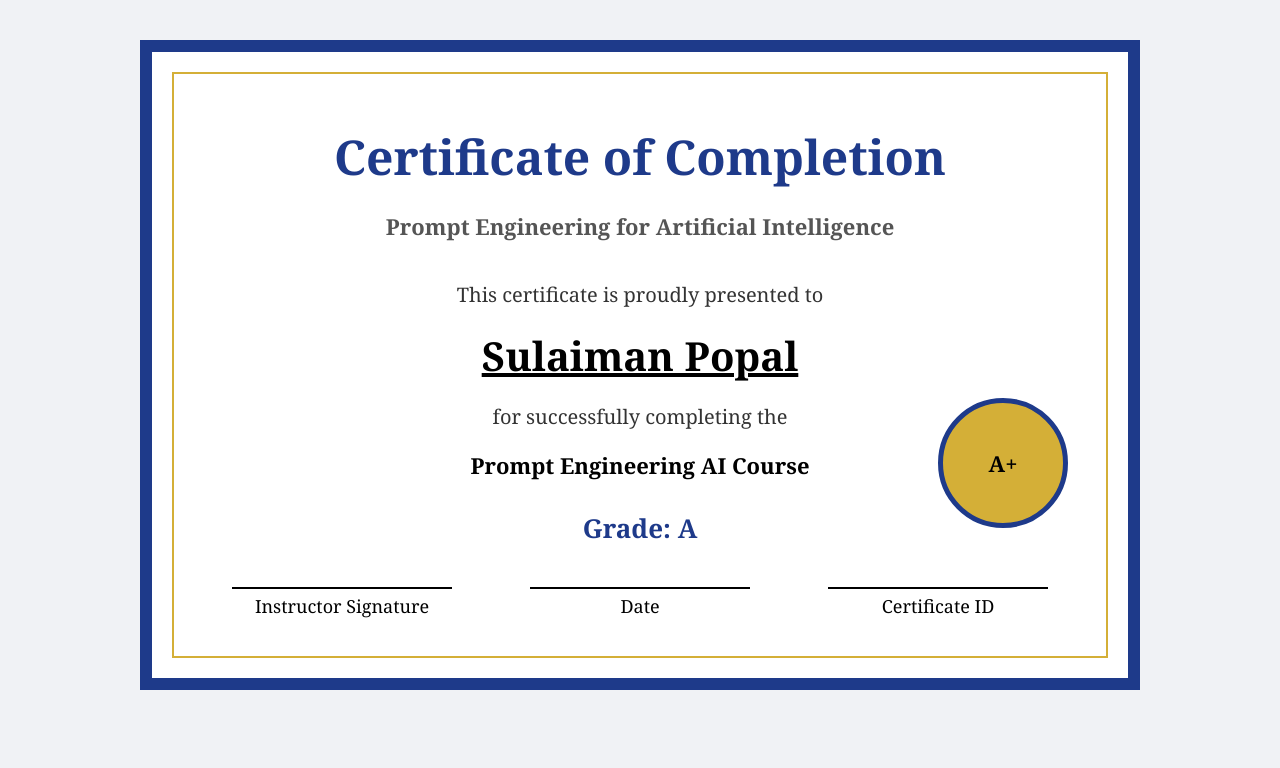
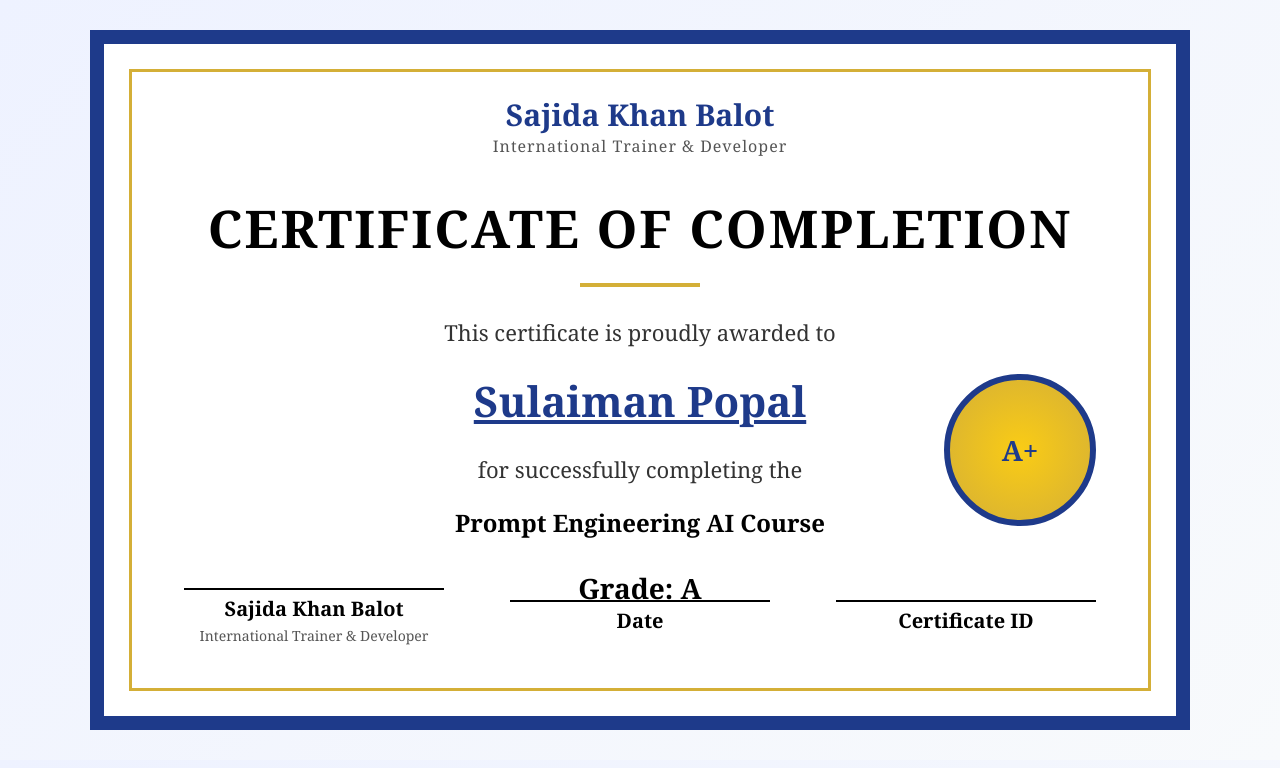
Before and after one commit to sajidakhanbalot/sulaimanprompt.github.io, a plain HTML site: page index.html in a window 1280 px wide. Drawn offline with Linux system fonts and the light colour scheme.

Commit message:
Revise certificate layout and styling

```diff
--- a/index.html
+++ b/index.html
@@ -3,19 +3,20 @@
 <head>
 <meta charset="UTF-8">
 <title>AI Course Completion Certificate</title>
+
 <style>
     body {
-            background: #f0f2f5;
+        background: linear-gradient(135deg, #eef2ff, #f8fafc);
         font-family: "Georgia", serif;
     }
 
     .certificate {
-            width: 1000px;
-            height: 650px;
-            margin: 40px auto;
+        width: 1100px;
+        height: 700px;
+        margin: 30px auto;
         background: #ffffff;
-            border: 12px solid #1e3a8a;
-            padding: 40px;
+        border: 14px solid #1e3a8a;
+        padding: 50px;
         position: relative;
         box-sizing: border-box;
     }
@@ -23,106 +24,152 @@
     .certificate::after {
         content: "";
         position: absolute;
-            inset: 20px;
-            border: 2px solid #d4af37;
+        inset: 25px;
+        border: 3px solid #d4af37;
+        pointer-events: none;
     }
 
+    /* Logo */
+    .logo {
+        text-align: center;
+        margin-bottom: 20px;
+    }
+
+    .logo h2 {
+        font-size: 30px;
+        color: #1e3a8a;
+        margin: 0;
+    }
+
+    .logo span {
+        font-size: 16px;
+        color: #555;
+        letter-spacing: 1px;
+    }
+
+    /* Header */
     .header {
         text-align: center;
+        margin-top: 25px;
     }
 
     .header h1 {
-            font-size: 48px;
-            color: #1e3a8a;
+        font-size: 52px;
         margin-bottom: 10px;
+        color: #000;
+        letter-spacing: 2px;
     }
 
-        .header h3 {
-            font-size: 22px;
-            color: #555;
-            margin-bottom: 40px;
+    .divider {
+        width: 120px;
+        height: 4px;
+        background: #d4af37;
+        margin: 20px auto;
     }
 
+    /* Content */
     .content {
         text-align: center;
         margin-top: 30px;
     }
 
     .content p {
-            font-size: 20px;
+        font-size: 22px;
         color: #333;
     }
 
     .student-name {
-            font-size: 40px;
+        font-size: 42px;
         font-weight: bold;
-            color: #000;
-            margin: 20px 0;
+        margin: 25px 0;
+        color: #1e3a8a;
         text-decoration: underline;
     }
 
     .course {
-            font-size: 22px;
+        font-size: 24px;
         margin-top: 15px;
     }
 
     .grade {
         margin-top: 30px;
-            font-size: 26px;
-            color: #1e3a8a;
+        font-size: 28px;
         font-weight: bold;
+        color: #000;
     }
 
+    /* Seal */
     .seal {
         position: absolute;
-            right: 60px;
-            bottom: 150px;
-            width: 120px;
-            height: 120px;
+        right: 80px;
+        bottom: 190px;
+        width: 140px;
+        height: 140px;
+        background: radial-gradient(circle, #facc15, #d4af37);
         border-radius: 50%;
-            background: #d4af37;
+        border: 6px solid #1e3a8a;
         display: flex;
         align-items: center;
         justify-content: center;
-            font-size: 22px;
+        font-size: 28px;
         font-weight: bold;
-            color: #000;
-            border: 5px solid #1e3a8a;
+        color: #1e3a8a;
     }
 
+    /* Footer */
     .footer {
         position: absolute;
-            bottom: 60px;
+        bottom: 70px;
         left: 80px;
         right: 80px;
         display: flex;
         justify-content: space-between;
-            font-size: 18px;
+        align-items: center;
     }
 
     .signature {
         text-align: center;
+        font-size: 18px;
     }
 
-        .signature span {
+    .signature .line {
+        width: 260px;
+        border-top: 2px solid #000;
+        margin: 10px auto 5px;
+    }
+
+    .signature strong {
         display: block;
-            margin-top: 10px;
-            border-top: 2px solid #000;
-            padding-top: 5px;
-            width: 220px;
+        font-size: 20px;
     }
+
+    .signature small {
+        color: #555;
+        font-size: 14px;
+    }
+
 </style>
 </head>
+
 <body>
 
 <div class="certificate">
-    <div class="header">
-        <h1>Certificate of Completion</h1>
-        <h3>Prompt Engineering for Artificial Intelligence</h3>
+
+    <!-- Logo -->
+    <div class="logo">
+        <h2>Sajida Khan Balot</h2>
+        <span>International Trainer & Developer</span>
     </div>
 
+    <!-- Header -->
+    <div class="header">
+        <h1>CERTIFICATE OF COMPLETION</h1>
+        <div class="divider"></div>
+    </div>
+
+    <!-- Content -->
     <div class="content">
-        <p>This certificate is proudly presented to</p>
+        <p>This certificate is proudly awarded to</p>
 
         <div class="student-name">Sulaiman Popal</div>
 
@@ -137,23 +184,28 @@
         </div>
     </div>
 
-    <div class="seal">
-        A+
-    </div>
+    <!-- Seal -->
+    <div class="seal">A+</div>
 
+    <!-- Footer -->
     <div class="footer">
         <div class="signature">
-            <span>Instructor Signature</span>
+            <div class="line"></div>
+            <strong>Sajida Khan Balot</strong>
+            <small>International Trainer & Developer</small>
         </div>
 
         <div class="signature">
-            <span>Date</span>
+            <div class="line"></div>
+            <strong>Date</strong>
         </div>
 
         <div class="signature">
-            <span>Certificate ID</span>
+            <div class="line"></div>
+            <strong>Certificate ID</strong>
         </div>
     </div>
+
 </div>
 
 </body>
```
Lines whose indentation alone changed are shown as unchanged.
